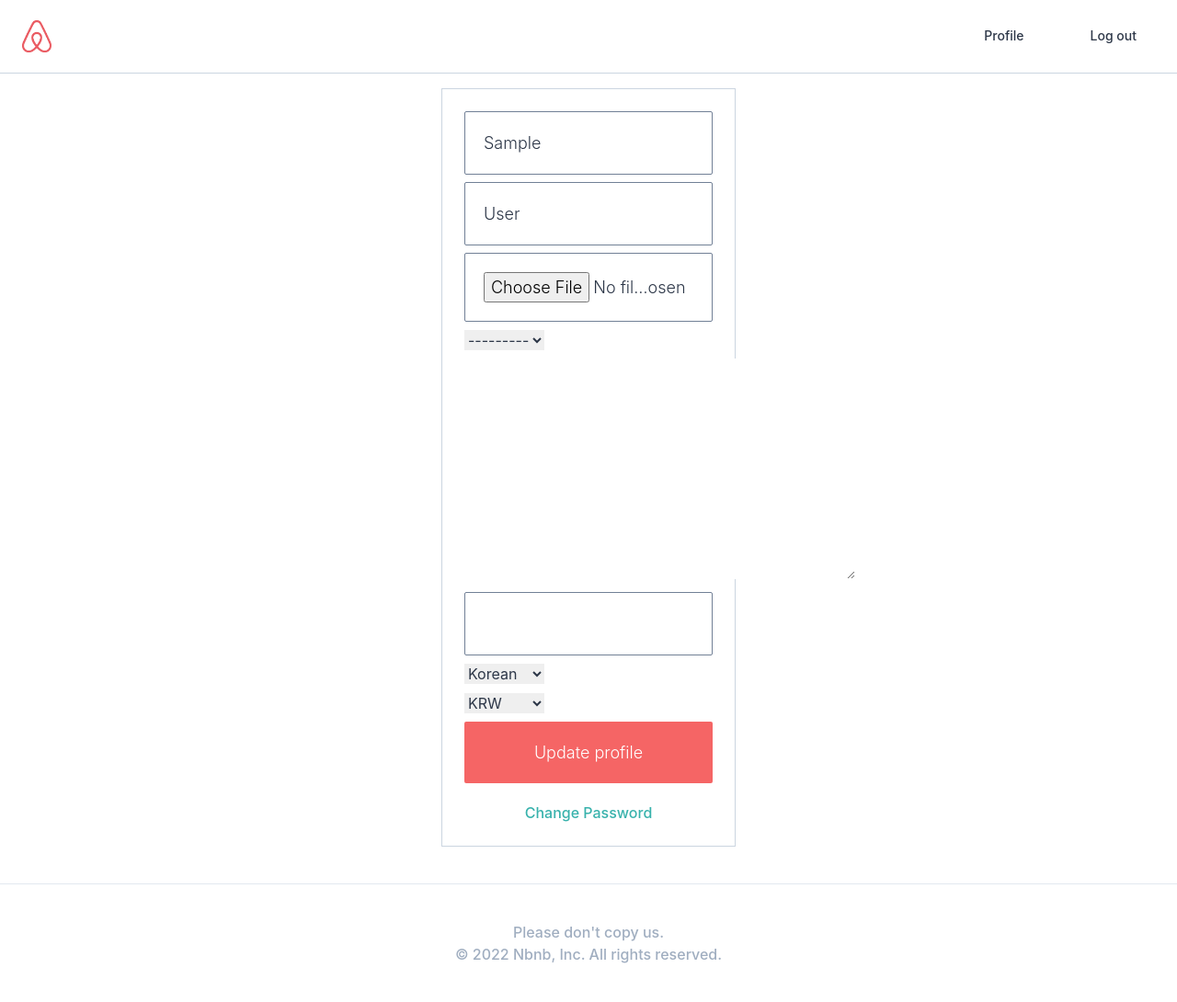
After one commit to jeongsangtae/airbnb-clone, a Django app: page /users/update-profile/ in a window 1280 px wide. The commit adds this page. Shown: the whole page at 92% size. Run offline with Django 3.2, Linux system fonts and the light colour scheme; the visitor is signed in with stand-in values (Sample User, id 1); parts of the project's set-up code (start-up, migrations or seed data) failed here and were passed over; some libraries are stand-ins or nearby versions.

Commit message:
#21.6 Update Profile

```diff
--- /dev/null
+++ b/templates/users/update-profile.html
@@ -0,0 +1,21 @@
+{% extends "base.html" %}
+
+{% block page_title %}
+  Update Profile
+{% endblock page_title %}
+
+{% block search-bar %}
+{% endblock search-bar %}
+
+{% block content %}
+
+  <div class="container lg:w-5/12 md:w-1/2 xl:w-1/4 mx-auto my-10 flex flex-col items-center border p-6 border-gray-400">
+
+          {% include 'mixins/auth/auth_form.html' with form=form cta="Update profile" %}
+
+          <div class="mt-5">
+            <a href="{% url 'users:signup' %}" class="text-teal-500 font-medium">Change Password</a>
+          </div>
+  </div>
+
+{% endblock content %}
--- a/templates/users/user_detail.html
+++ b/templates/users/user_detail.html
@@ -22,15 +22,15 @@
       <span class="text-lg mb-5">{{user_obj.bio}}</span>
 
       {% if user == user_obj %}
-          <a href="#" class="btn-link">Edit Profile</a>
+          <a href="{% url 'users:update' %}" class="btn-link">Edit Profile</a>
       {% endif %}
 
 
     </div>
 
     {% if user_obj.rooms.count > 0 %}
-        <div class="container  mx-auto pb-10 flex flex-col items-center">
-          <h3 class="mb-12 text-2xl">{{user_obj.first_name}}'s Rooms</h3>
+        <h3 class="mb-12 text-2xl text-center">{{user_obj.first_name}}'s Rooms</h3>
+        <div class="container mx-auto pb-10">
           <div class="flex flex-wrap -mx-40 mg-10">
               {% for room in user_obj.rooms.all %}
                   {% include 'mixins/room_card.html' with room=room %}
--- a/users/urls.py
+++ b/users/urls.py
@@ -4,13 +4,16 @@ from . import views
 app_name = "users"
 
 urlpatterns = [
-    path("login", views.LoginView.as_view(), name="login"),
-    path("login/github", views.github_login, name="github-login"),
-    path("login/github/callback", views.github_callback, name="github-callback"),
-    path("login/kakao", views.kakao_login, name="kakao-login"),
-    path("login/kakao/callback", views.kakao_callback, name="kakao-callback"),
-    path("logout", views.log_out, name="logout"),
-    path("signup", views.SignUpView.as_view(), name="signup"),
-    path("verify/<str:key>", views.complete_verification, name="complete-verification"),
+    path("login/", views.LoginView.as_view(), name="login"),
+    path("login/github/", views.github_login, name="github-login"),
+    path("login/github/callback/", views.github_callback, name="github-callback"),
+    path("login/kakao/", views.kakao_login, name="kakao-login"),
+    path("login/kakao/callback/", views.kakao_callback, name="kakao-callback"),
+    path("logout/", views.log_out, name="logout"),
+    path("signup/", views.SignUpView.as_view(), name="signup"),
+    path(
+        "verify/<str:key>/", views.complete_verification, name="complete-verification"
+    ),
+    path("update-profile/", views.UpdateProfileView.as_view(), name="update"),
     path("<int:pk>/", views.UserProfileView.as_view(), name="profile"),
 ]
--- a/users/views.py
+++ b/users/views.py
@@ -1,6 +1,6 @@
 import os
 import requests
-from django.views.generic import FormView, DetailView
+from django.views.generic import FormView, DetailView, UpdateView
 from django.urls import reverse_lazy
 from django.shortcuts import render, redirect, reverse
 from django.contrib.auth import authenticate, login, logout
@@ -196,3 +196,22 @@ class UserProfileView(DetailView):
 
     model = models.User
     context_object_name = "user_obj"
+
+
+class UpdateProfileView(UpdateView):
+
+    modle = models.User
+    template_name = "users/update-profile.html"
+    fields = (
+        "first_name",
+        "last_name",
+        "avatar",
+        "gender",
+        "bio",
+        "birthdate",
+        "language",
+        "currency",
+    )
+
+    def get_object(self, queryset=None):
+        return self.request.user
```
